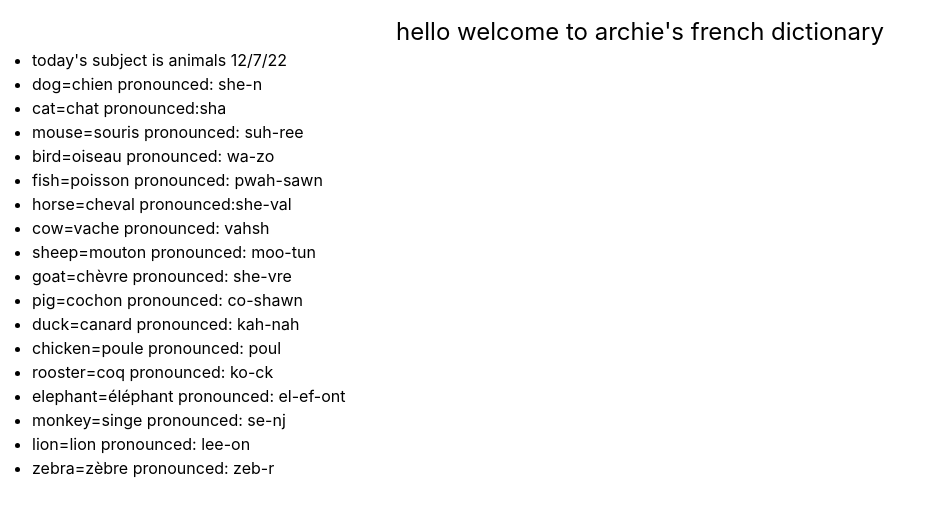
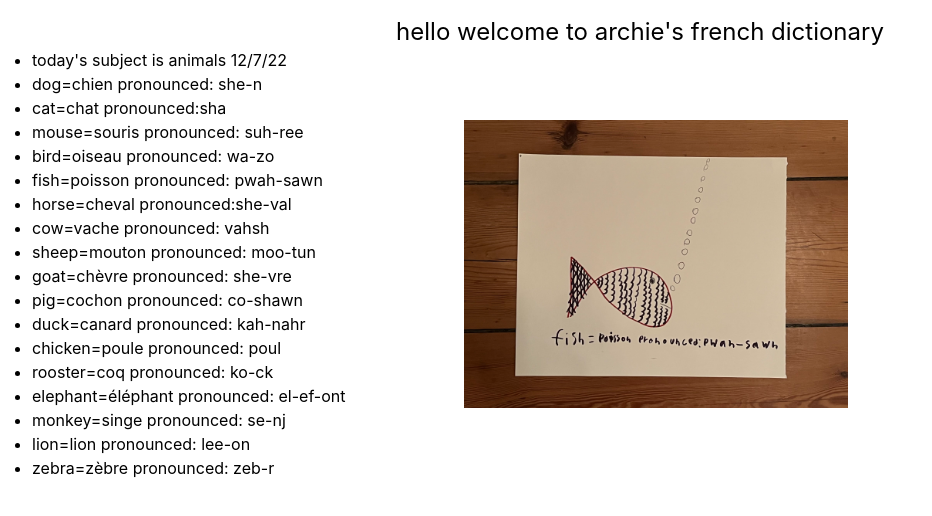
Before and after one commit to plondon/archies.one, a Next.js app: page /learn-french in a window 1280 px wide. Shown: the top 516 px of the page, without its empty margins (0-932 px from the left). Built offline with nearby package versions, Linux system fonts and the light colour scheme.

Commit message:
Add word of the day image

```diff
--- a/pages/index.tsx
+++ b/pages/index.tsx
@@ -6,6 +6,7 @@ import styles from "../styles/Home.module.css";
 
 import * as Lawn from "../public/lawn-mowing.jpeg";
 import * as Snow from "../public/snow-shoveling.jpeg";
+import * as Fish from "../public/fish.jpg";
 
 const Home: NextPage = () => {
   return (
@@ -63,6 +64,9 @@ const Home: NextPage = () => {
             </div>
           </a>
         </Link>
+        <Link href="/word-of-the-day">
+          <img src={"fish.jpg"} className="h-48" />
+        </Link>
         <div>
           <h3 className="text-3xl mt-10  animate-text from-red-400  to-green-500 text-transparent bg-gradient-to-r bg-clip-text">
             HAPPY HOLIDAYS!!!
--- a/pages/learn-french/index.tsx
+++ b/pages/learn-french/index.tsx
@@ -2,13 +2,14 @@ import React from "react";
 
 const LearnFrench: React.FC<Props> = () => {
   return (
-    <div>
+    <div className="w-full">
       <div className="flex mt-4 justify-center flex-col items-center">
         <h2 className="text-2xl">
           hello welcome to archie&apos;s french dictionary
         </h2>
       </div>
-      <div className="ml-8">
+      <div className="flex w-full justify-between items-center">
+        <div className="ml-8 w-full">
           <ul>
             <li>today&apos;s subject is animals 12/7/22</li>
             <li>dog=chien pronounced: she-n</li>
@@ -21,7 +22,7 @@ const LearnFrench: React.FC<Props> = () => {
             <li>sheep=mouton pronounced: moo-tun</li>
             <li>goat=chèvre pronounced: she-vre</li>
             <li>pig=cochon pronounced: co-shawn</li>
-          <li>duck=canard pronounced: kah-nah</li>
+            <li>duck=canard pronounced: kah-nahr</li>
             <li>chicken=poule pronounced: poul</li>
             <li>rooster=coq pronounced: ko-ck</li>
             <li>elephant=éléphant pronounced: el-ef-ont</li>
@@ -30,6 +31,11 @@ const LearnFrench: React.FC<Props> = () => {
             <li>zebra=zèbre pronounced: zeb-r</li>
           </ul>
         </div>
+        <div className="flex justify-center w-full items-center">
+          <img src={"fish.jpg"} className="h-72" />
+        </div>
+        <div className="w-full"></div>
+      </div>
     </div>
   );
 };
--- /dev/null
+++ b/pages/word-of-the-day/index.tsx
@@ -0,0 +1,15 @@
+import React from 'react'
+
+const WordOfTheDay: React.FC<Props> = () => {
+  return (
+    <div className='min-h-screen'>
+      <img src={"fish.jpg"} className="h-full" />
+    </div>
+  )
+}
+
+type Props = {
+
+}
+
+export default WordOfTheDay
```
Also changed, not shown: public/fish.jpg (added). Lines whose indentation alone changed are shown as unchanged.
